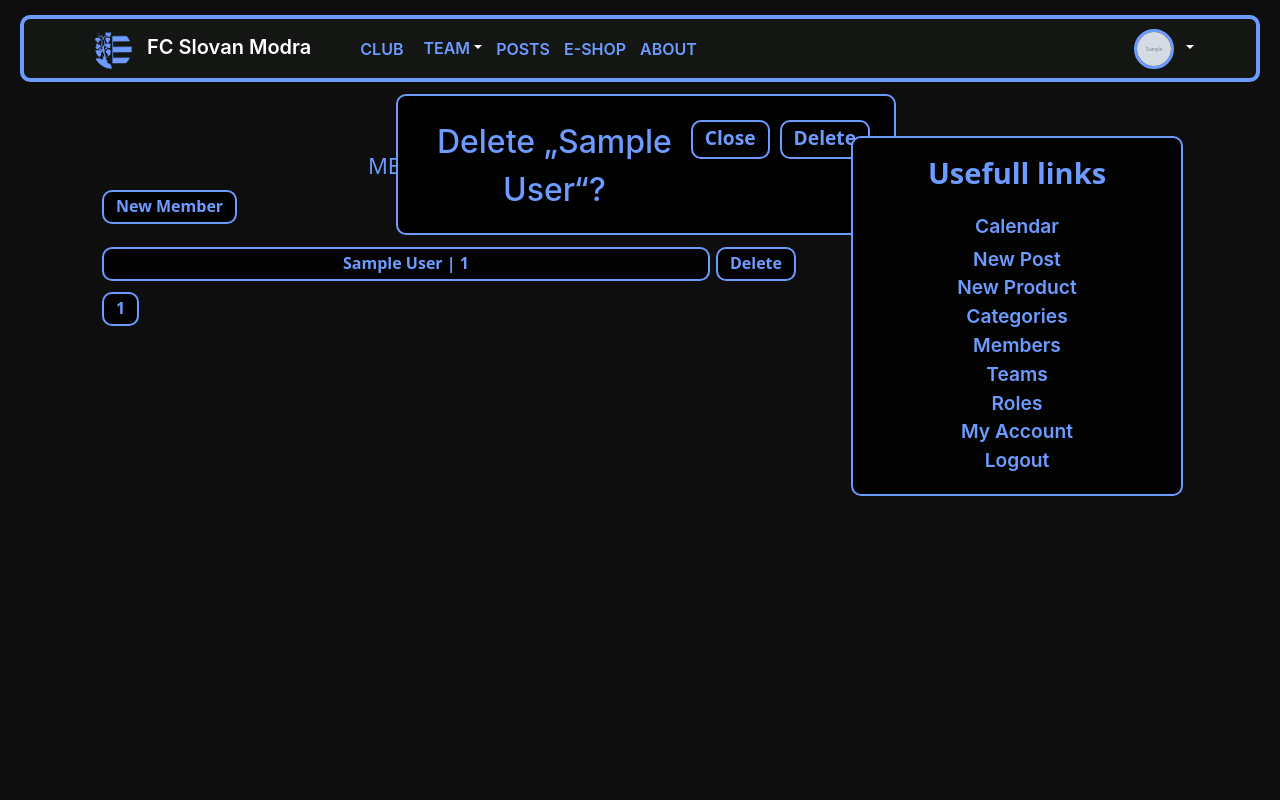
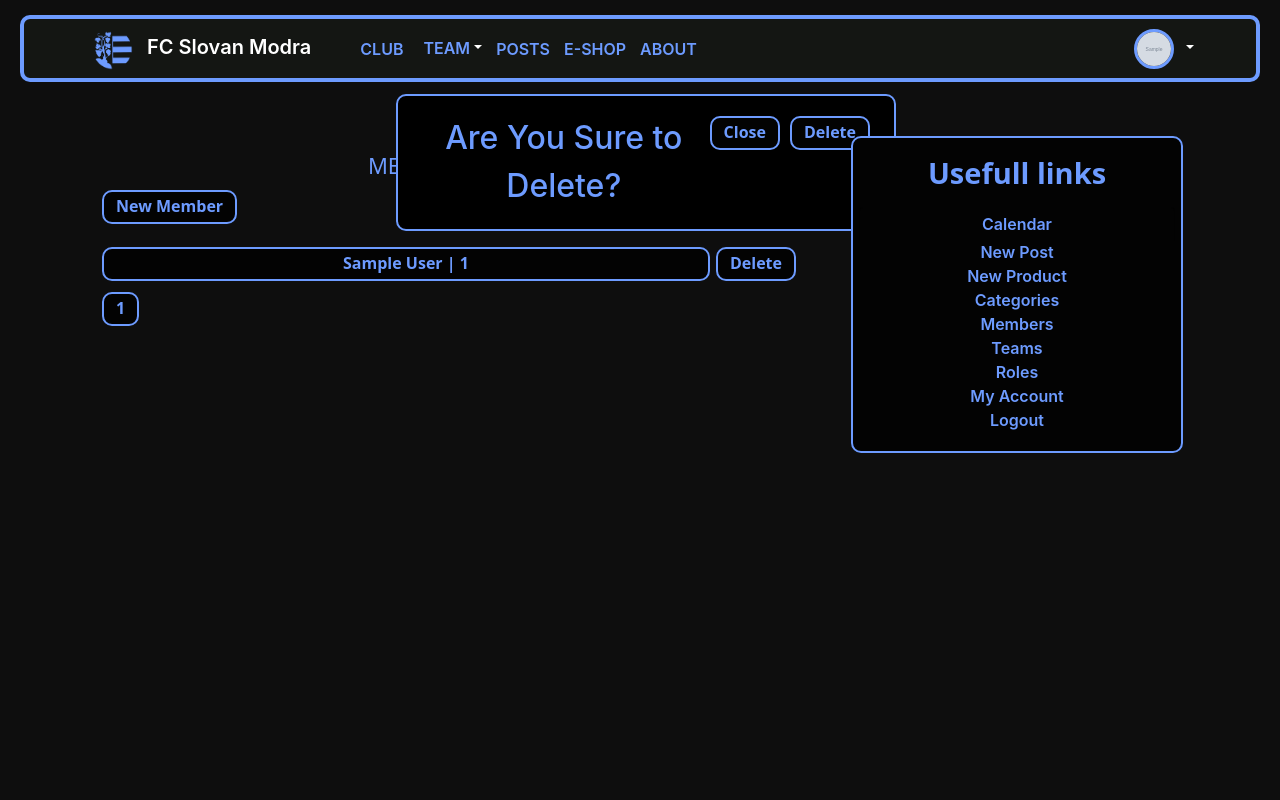
Before and after one commit to milanmartis/fcslovanmodra, a Flask app: page /members in a window 1280 px wide, after a click on "Delete". Run offline with Flask 3, Linux system fonts and the light colour scheme; a user stored in the database is signed in; tables that the repository leaves empty hold one stand-in row (values such as "Sample post"); grey boxes marked "Sample" are stand-in pictures; some libraries are stand-ins or nearby versions.

Commit message:
club-good-version-before-stripe

```diff
--- a/app/static/style/cc.css
+++ b/app/static/style/cc.css
@@ -1070,15 +1070,13 @@ li {
 }
 
 .modal-content {
-  position: fixed;
+  z-index: 9999999;
   top:66px;
-  width: 100%;
   border-radius: 10px !important;
   background-color: #000;
   border: 2px solid #6d9bff;
   color: #6d9bff;
   font-weight: 600;
-  font-size: 120%;
   padding: 2px 6px 3px 6px;
   text-align: center;
   overflow: hidden;
@@ -1093,7 +1091,6 @@ li {
   border: 2px solid #6d9bff;
   color: #6d9bff;
   font-weight: 600;
-  font-size: 120%;
   padding: 2px 6px 3px 6px;
   text-align: center;
   overflow: hidden;
@@ -1112,7 +1109,6 @@ li {
 
 .modal-header {
   border: 0px;
-  padding-top: 20px;
 }
 
 .modal-footer {
--- a/app/templates/users/list_members.html
+++ b/app/templates/users/list_members.html
@@ -47,7 +65,7 @@
 <div class="modal-dialog" role="document">
   <div class="modal-content">
     <div class="modal-header">
-            <h2 class="modal-title" py run.py>Delete „{{member.name}}“?</h2>
+      <h2 class="modal-title" py run.py>Are You Sure to Delete?</h2>
 
       <div class="modal-footer">
         <button type="button" class="btn btn-sm" data-dismiss="modal">
```
Also changed, not shown: other parts of app/templates/users/list_members.html (+18 -16 lines). Lines whose indentation alone changed are shown as unchanged.
